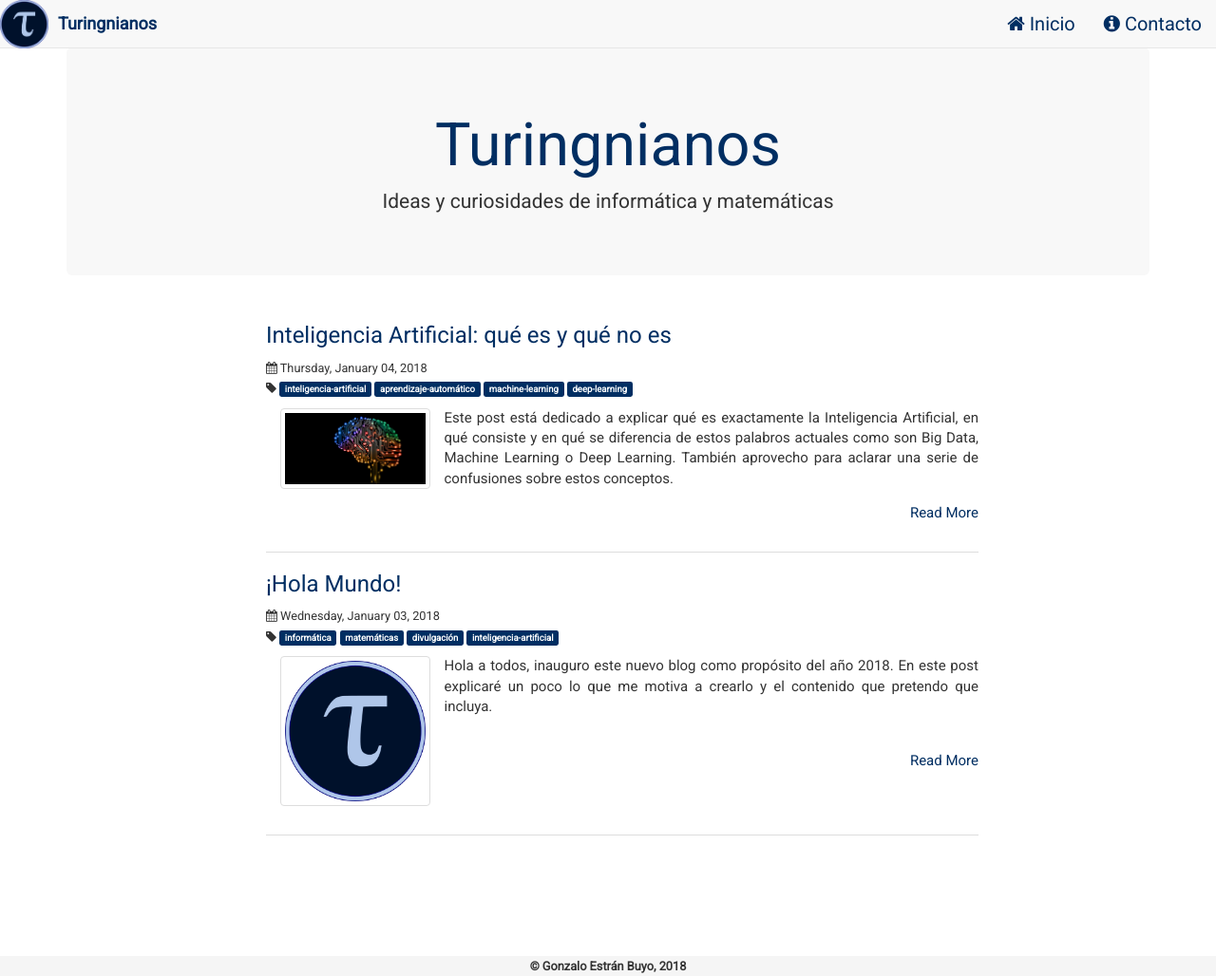
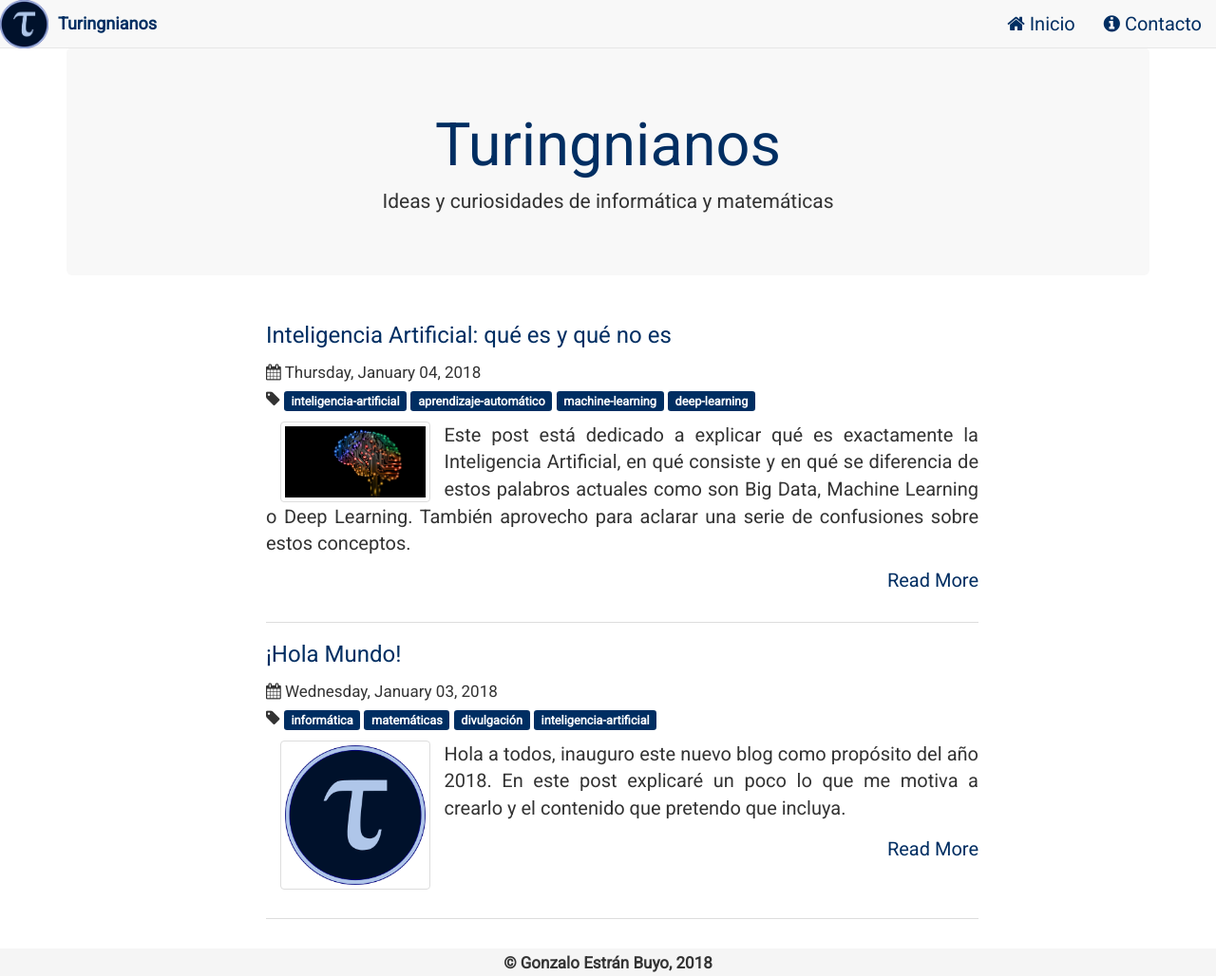
Before and after one commit to turingnianos/turingnianos.github.io, a Jekyll site: the page built from index.html, in a window 1280 px wide and 1028 px high. Shown: the whole window at 95% size. Built offline with Jekyll 4.4.1, drawn with Linux system fonts in a browser that asks for light colours; nearby versions of some CDN libraries; comment, search, counter and statistics services are not loaded.

Commit message:
Update site.css

```diff
--- a/assets/css/site.css
+++ b/assets/css/site.css
@@ -6,7 +6,7 @@ body {
   font-family: 'Roboto', 'sans-serif';
   padding-bottom:60px;
   padding-top:50px;
-  font-size:150%;
+  font-size:200%;
 }
 
 
```
